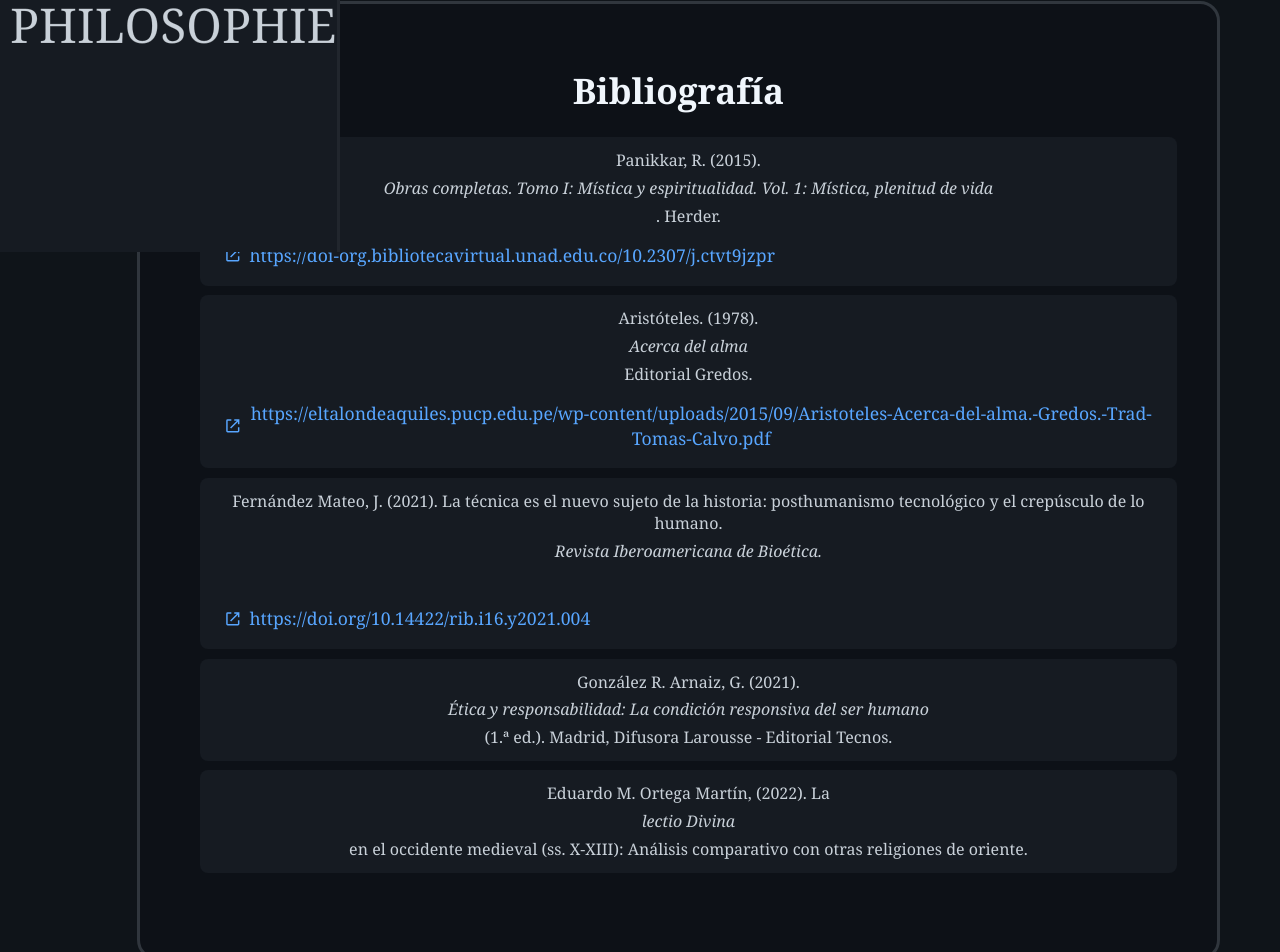
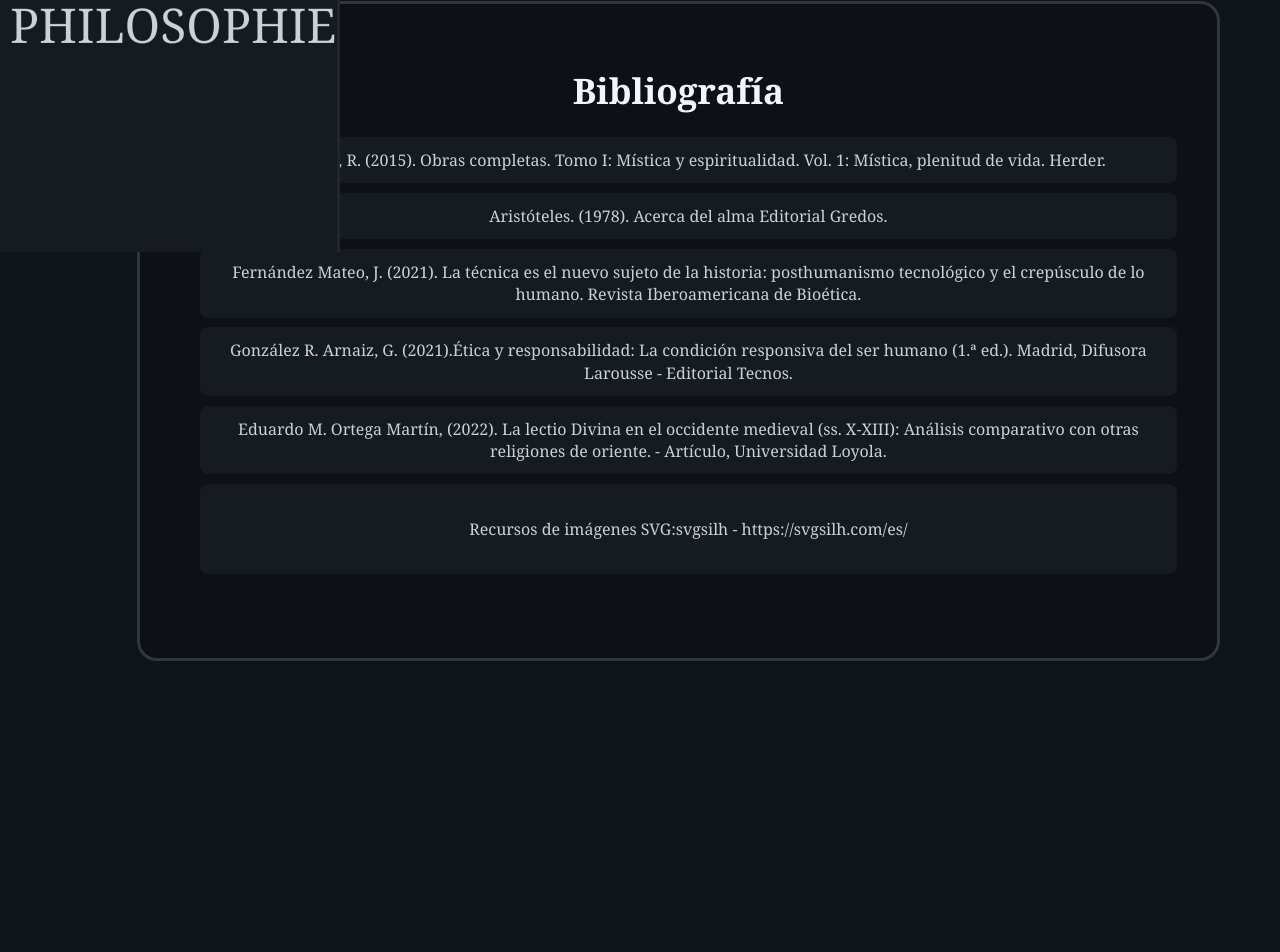
Before and after one commit to noxopio/philosophie, a Next.js app: page /bibliografia in a window 1280 px wide. Shown: the part 548-1500 px from the top of the page. After the commit the page ends 1309 px from the top, so only its background shows below. Built offline with nearby package versions, Linux system fonts and the light colour scheme.

Commit message:
feat: Refactor contenido / imagen buda

```diff
--- a/app/components/BibliografiaPhilosophie/Bibliografia.tsx
+++ b/app/components/BibliografiaPhilosophie/Bibliografia.tsx
@@ -64,43 +64,46 @@ const Bibliografia = () => {
 
                 <ol className="bibliographyList">
                     <li>
-                        Panikkar, R. (2015). <em>Obras completas. Tomo I: Mística y espiritualidad. Vol. 1: Mística, plenitud de vida</em>. Herder.
-                        <br />
-                        <a className="link" href="https://doi-org.bibliotecavirtual.unad.edu.co/10.2307/j.ctvt9jzpr" target="_blank" rel="noopener noreferrer">
+                        Panikkar, R. (2015). Obras completas. Tomo I: Mística y espiritualidad. Vol. 1: Mística, plenitud de vida. Herder.
+
+                        {/* <a className="link" href="https://doi-org.bibliotecavirtual.unad.edu.co/10.2307/j.ctvt9jzpr" target="_blank" rel="noopener noreferrer">
                             <svg className="linkIcon" xmlns="http://www.w3.org/2000/svg" viewBox="0 0 24 24" fill="currentColor" aria-hidden="true">
                                 <path d="M14 3h7v7h-2V6.41l-9.29 9.3-1.42-1.42 9.3-9.29H14V3z" />
                                 <path d="M5 5h5V3H5a2 2 0 0 0-2 2v14a2 2 0 0 0 2 2h14a2 2 0 0 0 2-2v-5h-2v5H5V5z" />
                             </svg>
                             https://doi-org.bibliotecavirtual.unad.edu.co/10.2307/j.ctvt9jzpr
-                        </a>
+                        </a> */}
                     </li>
                     <li>
-                        Aristóteles. (1978). <em>Acerca del alma</em> Editorial Gredos.
-                        <br />
-                        <a className="link" href="https://eltalondeaquiles.pucp.edu.pe/wp-content/uploads/2015/09/Aristoteles-Acerca-del-alma.-Gredos.-Trad-Tomas-Calvo.pdf" target="_blank" rel="noopener noreferrer">
+                        Aristóteles. (1978). Acerca del alma Editorial Gredos.
+                        {/* <a className="link" href="https://eltalondeaquiles.pucp.edu.pe/wp-content/uploads/2015/09/Aristoteles-Acerca-del-alma.-Gredos.-Trad-Tomas-Calvo.pdf" target="_blank" rel="noopener noreferrer">
                             <svg className="linkIcon" xmlns="http://www.w3.org/2000/svg" viewBox="0 0 24 24" fill="currentColor" aria-hidden="true">
                                 <path d="M14 3h7v7h-2V6.41l-9.29 9.3-1.42-1.42 9.3-9.29H14V3z" />
                                 <path d="M5 5h5V3H5a2 2 0 0 0-2 2v14a2 2 0 0 0 2 2h14a2 2 0 0 0 2-2v-5h-2v5H5V5z" />
                             </svg>
                             https://eltalondeaquiles.pucp.edu.pe/wp-content/uploads/2015/09/Aristoteles-Acerca-del-alma.-Gredos.-Trad-Tomas-Calvo.pdf
-                        </a>
+                        </a> */}
                     </li>
                     <li>
-                        Fernández Mateo, J. (2021). La técnica es el nuevo sujeto de la historia: posthumanismo tecnológico y el crepúsculo de lo humano. <em>Revista Iberoamericana de Bioética.</em>
-                        <br />
-                        <a className="link" href="https://doi.org/10.14422/rib.i16.y2021.004" target="_blank" rel="noopener noreferrer">
+                        Fernández Mateo, J. (2021). La técnica es el nuevo sujeto de la historia: posthumanismo tecnológico y el crepúsculo de lo humano. Revista Iberoamericana de Bioética.
+                        {/* <a className="link" href="https://doi.org/10.14422/rib.i16.y2021.004" target="_blank" rel="noopener noreferrer">
                             <svg className="linkIcon" xmlns="http://www.w3.org/2000/svg" viewBox="0 0 24 24" fill="currentColor" aria-hidden="true">
                                 <path d="M14 3h7v7h-2V6.41l-9.29 9.3-1.42-1.42 9.3-9.29H14V3z" />
                                 <path d="M5 5h5V3H5a2 2 0 0 0-2 2v14a2 2 0 0 0 2 2h14a2 2 0 0 0 2-2v-5h-2v5H5V5z" />
                             </svg>
                             https://doi.org/10.14422/rib.i16.y2021.004
-                        </a>
+                        </a> */}
                     </li>
                     <li>
-                        González R. Arnaiz, G. (2021). <em>Ética y responsabilidad: La condición responsiva del ser humano</em> (1.ª ed.). Madrid, Difusora Larousse  - Editorial Tecnos.
+                        González R. Arnaiz, G. (2021).Ética y responsabilidad: La condición responsiva del ser humano (1.ª ed.). Madrid, Difusora Larousse  - Editorial Tecnos.
                     </li>
                     <li>
-                        Eduardo M. Ortega Martín, (2022). La <em>lectio Divina </em> en el occidente medieval (ss. X-XIII): Análisis comparativo con otras religiones de oriente.
+                        Eduardo M. Ortega Martín, (2022). La lectio Divina en el occidente medieval (ss. X-XIII): Análisis comparativo con otras religiones de oriente. - Artículo,  Universidad Loyola.
+                    </li>
+                    <li>
+                        <li>
+                            Recursos de imágenes SVG:svgsilh -    https://svgsilh.com/es/
+                        </li>
                     </li>
 
                 </ol>
--- a/app/components/ComparacionPhilosphie/Comparacion.tsx
+++ b/app/components/ComparacionPhilosphie/Comparacion.tsx
@@ -64,18 +64,18 @@ Una mirada positiva que nos dejan los avances tecnológicos y las herramientas e
 
                     </div>
                     <div style={{ display: 'flex', gap: '20px', flexDirection: 'row' }}>
-
                         <img
-                            src="/technology.svg"
-                            alt="technology"
+                            src="/buda.svg"
+                            alt="buda"
                             width={250}
                             height={250}
                             style={{ filter: getImageFilter(theme) }}
                             className={styles.heroImage}
                         />
+
                         <img
-                            src="/buda.svg"
-                            alt="buda"
+                            src="/technology.svg"
+                            alt="technology"
                             width={250}
                             height={250}
                             style={{ filter: getImageFilter(theme) }}
--- a/app/components/MainContent/MainContent.tsx
+++ b/app/components/MainContent/MainContent.tsx
@@ -23,7 +23,7 @@ const MainContent = () => {
         {
             id: 1,
             title: 'Cosmovisión Oriental',
-            subtitle: 'La unidad del ser y la dualidad',
+            subtitle: 'La liberación del sufrimiento y la comprensión de la realidad',
             content: (<>
                 <p>
                     La palabra Oriente, que designa al Este, en relación con Europa, procede de la
@@ -53,13 +53,13 @@ const MainContent = () => {
                 <p><b>•Espiritual: </b>  La espiritualidad hindú se manifiesta a través de la práctica de yoga, la meditacion y rituales que buscan la liberación del ciclo de reencarnaciones y la unión con lo sagrado. </p>
                 <p><b>•Descripción: </b>  Se desarrollo en regiones como India, China y Japón. A diferencia de la filosofía occidental, que se basa en el razonamiento lógico, la filosofía oriental se enfoca en la experiencia directa y el desarrollo personal. </p>
             </>),
-            image: ying,
+            image: "☯️",
             category: 'Filosofía Oriental',
         },
         {
             id: 2,
             title: 'Cosmovisión Occidental',
-            subtitle: 'La teoría de las Ideas y el mundo sensible',
+            subtitle: 'Para los humanos, el alma es la esencia',
             content: (<>
                 <p>
                     El Occidente, es el horizonte donde el sol se pone o muere. Tradicionalmente
@@ -127,10 +127,10 @@ const MainContent = () => {
                     <div className={styles.heroText}>
                         <h1 className={styles.mainTitle}>Introducción</h1>
                         <p className={styles.mainSubtitle}>
-                            La disociación que evidenciamos sobre el Ser desde el principio no es más que
+                            La disociación que evidenciamos sobre el Ser desde el principio ,no es más que
                             la divina creación de sí mismo por sí mismo y para sí, en la representación de
                             la imagen en conjunto, elaborada por las partes del alma y las partes del
-                            cuerpo, esta imagen es la acción de su creación, de su mundo. Así pues, el ser
+                            cuerpo, esta imagen es la acción de su creación, de su mundo. El ser
                             humano en su búsqueda incansable por el conocimiento y la plenitud, se ha
                             cuestionado sobre temas como la existencia y el propósito del hombre,
                             creando formas filosóficas y religiones que han proporcionado identidad
```
Also changed, not shown: public/buda.svg.
